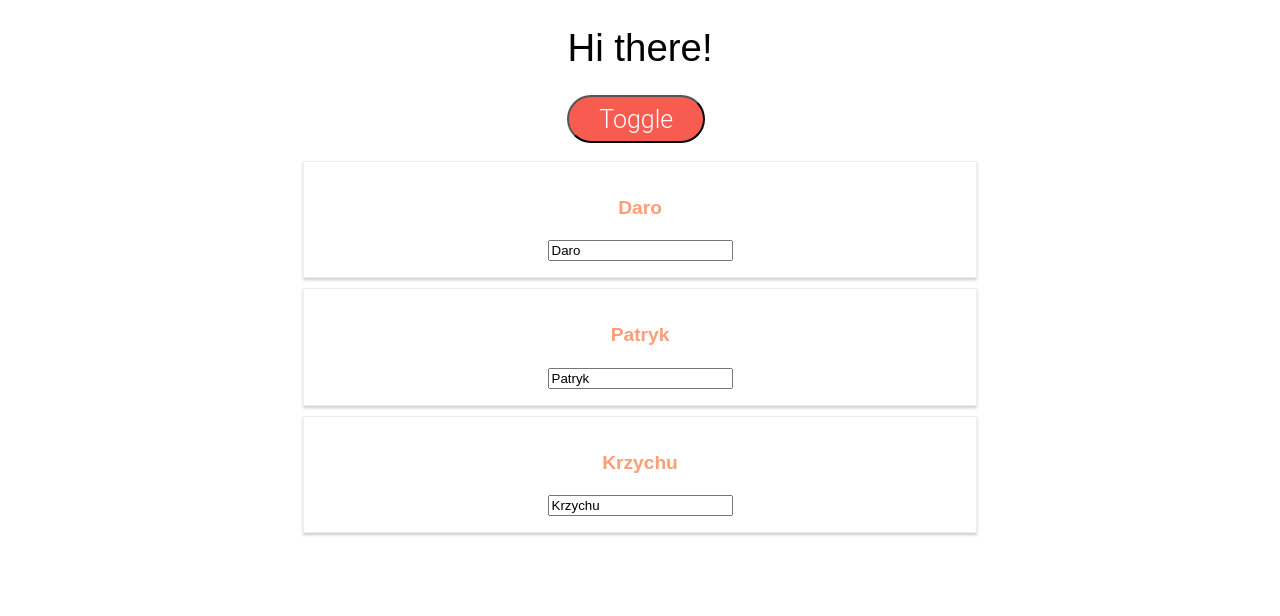
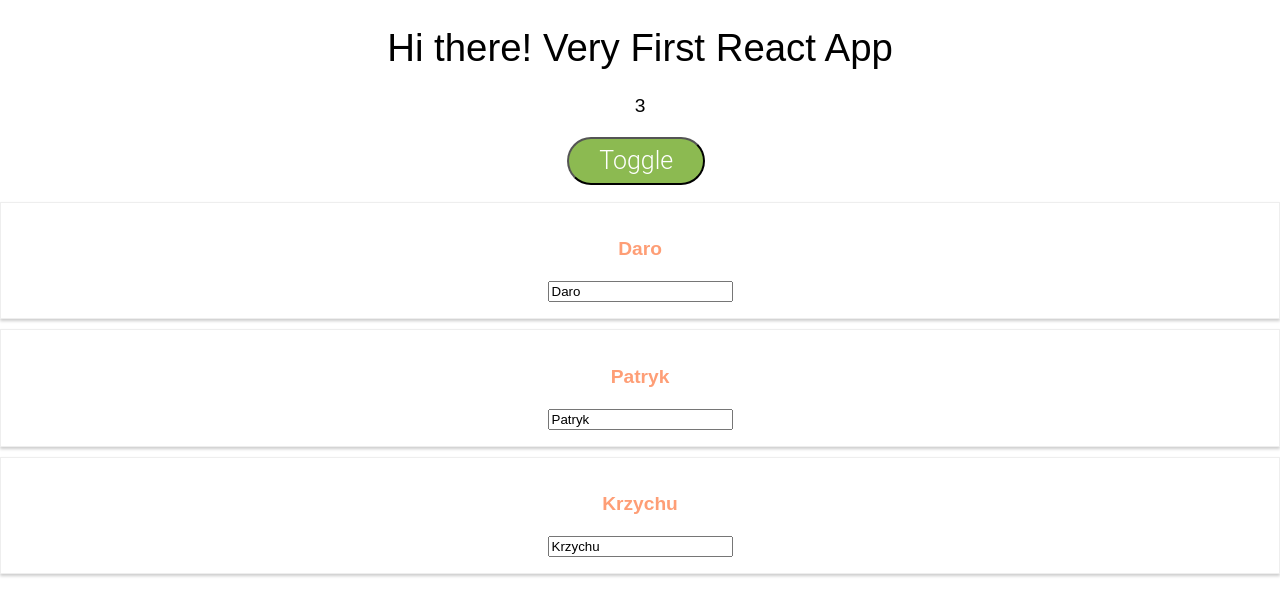
Before and after one commit to dariuszwojtowicz/react_course, a React (Create React App) app: page / in a window 1280 px wide. Both pictures are taken after a click on the button "Toggle". Shown: the top 616 px of the page. Built offline with nearby package versions, Linux system fonts and the light colour scheme.

Commit message:
Not Working Game

```diff
--- a/src/App.css
+++ b/src/App.css
@@ -1,22 +1,6 @@
 .App {
   text-align: center;
   font-size: 1.2em;
-}
-
-.App button {
-  display: inline-block;
-  padding: 0.3em 1.2em;
-  margin: 0 0.3em 0.3em 0;
-  border-radius: 2em;
-  box-sizing: border-box;
-  text-decoration: none;
-  font-family: 'Roboto',sans-serif;
-  font-weight: 300;
-  color: #FFFFFF;
-  text-align: center;
-  transition: all 0.2s;
-  outline: none;
-  font-size: 1.3em;
 }
 
 .blue {
--- a/src/App.js
+++ b/src/App.js
@@ -1,9 +1,37 @@
 import React, { Component } from 'react';
-import UserSection from './UserSection/UserSection';
+import UserSection from './components/UserSection/UserSection';
+import UsersCount from './components/UsersCount/UsersCount';
 import './App.css';
-import Radium, {StyleRoot} from 'radium';
+import styled from 'styled-components';
 
-class App extends Component {
+const StyledButton = styled.button`
+  display: inline-block;
+  padding: 0.3em 1.2em;
+  margin: 0 0.3em 0.3em 0;
+  border-radius: 2em;
+  box-sizing: border-box;
+  text-decoration: none;
+  font-family: 'Roboto',sans-serif;
+  font-weight: 300;
+  color: #FFFFFF;
+  text-align: center;
+  transition: all 0.2s;
+  outline: none;
+  font-size: 1.3em;
+  background-color: #8cba51;
+
+  &:hover {
+    color: #6D6E71;
+  }
+`;
+
+class App extends Component { // extends PureComponent
+
+  constructor(props) {
+    super(props);
+    console.log('App.js Constructor');
+  }
+
   state = {
     persons: [
       { id: '1', username: 'Daro' },
@@ -12,6 +40,28 @@ class App extends Component {
     ],
     showPersons: false
   };
+
+  static getDerivedStateFromProps(props, state) {
+    console.log('App.js getDerivedStateFromProps');
+    return state;
+  }
+
+  componentDidMount() {
+    console.log('App.js componentDidMount');
+  }
+
+  shouldComponentUpdate(nextProps, nextState) { // extends PureComponent - it checks if any props has changed automatically
+    console.log('App.js shouldComponentUpdate');
+    return true;
+  }
+
+  componentDidUpdate() {
+    console.log('App.js componentDidUpdate');
+  }
+
+  componentWillUnmount() {
+    console.log('App.js componentWillUnmount'); // for cleanup, before remove
+  }
 
   changeNameHandler = (personId, event) => {
     let persons = [...this.state.persons];
@@ -29,43 +79,35 @@ class App extends Component {
 
   render() {
     let personElements = null;
-    let style = {
-      backgroundColor: '#8cba51',
-      ':hover': {
-        color: '#6D6E71'
-      }
-    };
     let pClasses = [];
     if (this.state.showPersons) {
       pClasses.push('no-bold');
       if (this.state.persons.some(p => p.username === 'Darek')) {
         pClasses.push('blue');
       }
-      style.backgroundColor = '#f85c50';
       personElements = (
-        <div>
+        <React.Fragment>
           {this.state.persons.map(person =>
               <UserSection
                 username={person.username}
+                conn={5}
                 key={person.id}
                 onchange={this.changeNameHandler.bind(this, person.id)}
               />
           )}
-        </div>
+        </React.Fragment>
       );
     }
     return (
-      <StyleRoot>
-        <div className="App">
-          <h1 className={pClasses.join(' ')}>Hi there!</h1>
-          <button
-            style={style}
-            onClick={this.toggleHandler}>Toggle</button>
-          {personElements}
-        </div>
-      </StyleRoot>
+      <div className="App">
+        <h1 className={pClasses.join(' ')}>Hi there! {this.props.title}</h1>
+        <UsersCount usersCount={this.state.persons.length}/>
+        <StyledButton
+          onClick={this.toggleHandler}>Toggle</StyledButton>
+        {personElements}
+      </div>
     );
   }
 }
 
-export default Radium(App);
+export default App;
--- a/src/UserSection/UserSection.js
+++ /dev/null
@@ -1,27 +0,0 @@
-import React from 'react';
-import UserOutput from '../UserOutput/UserOutput';
-import UserInput from '../UserInput/UserInput';
-import Radium from 'radium';
-
-const userSection = (props) => {
-  const style = {
-    border: '1px solid #eee',
-    boxShadow: '0 2px 3px #ccc',
-    margin: '10px auto',
-    padding: '16px',
-    color: '#fe9e76',
-    width: '50%',
-    '@media (min-width: 1468px)': {
-      width: '700px'
-    }
-  };
-
-  return (
-    <div style={style}>
-      <UserOutput username={props.username} />
-      <UserInput onchange={props.onchange} username={props.username} />
-    </div>
-  );
-}
-
-export default Radium(userSection);
--- a/src/UserOutput/UserOutput.js
+++ b/src/components/UserOutput/UserOutput.js
@@ -7,7 +7,7 @@ const StyledDiv = styled.div`
 
 const userOutput = (props) => {
   return (
-    <StyledDiv alt={true}>
+    <StyledDiv alt={'true'}>
       <p>{props.username}</p>
     </StyledDiv>
   );
--- /dev/null
+++ b/src/components/UserSection/UserSection.js
@@ -0,0 +1,33 @@
+import React, { useEffect }  from 'react';
+import UserOutput from '../UserOutput/UserOutput';
+import UserInput from '../UserInput/UserInput';
+import styled from 'styled-components';
+
+const StyledDiv = styled.div`
+  border: 1px solid #eee;
+  box-shadow: 0 2px 3px #ccc;
+  margin: 10px auto;
+  padding: 16px;
+  color: #fe9e76;
+`;
+
+const userSection = (props) => {
+  console.log('UserSection.js render', props.conn);
+
+  useEffect(() => {
+      console.log('UserSection.js useEffect');
+
+      return () => {
+        console.log('UserSection.js cleanup in useEffect');
+      }
+  }, [props.username]); // [] for componentDidMount (only once)
+
+  return (
+    <StyledDiv>
+      <UserOutput username={props.username} />
+      <UserInput onchange={props.onchange} username={props.username} />
+    </StyledDiv>
+  );
+}
+
+export default userSection;
--- /dev/null
+++ b/src/components/UsersCount/UsersCount.js
@@ -0,0 +1,12 @@
+import React from 'react';
+
+const usersCount = (props) => {
+  console.log('usersCount rendered')
+  return (
+    <div>
+      <p>{props.usersCount}</p>
+    </div>
+  );
+}
+
+export default React.memo(usersCount);
--- a/src/index.js
+++ b/src/index.js
@@ -4,5 +4,5 @@ import './index.css';
 import App from './App';
 import registerServiceWorker from './registerServiceWorker';
 
-ReactDOM.render(<App />, document.getElementById('root'));
+ReactDOM.render(<App title="Very First React App"/>, document.getElementById('root'));
 registerServiceWorker();
```
Also changed, not shown: src/components/UserInput/UserInput.js (line endings or trailing spaces).
